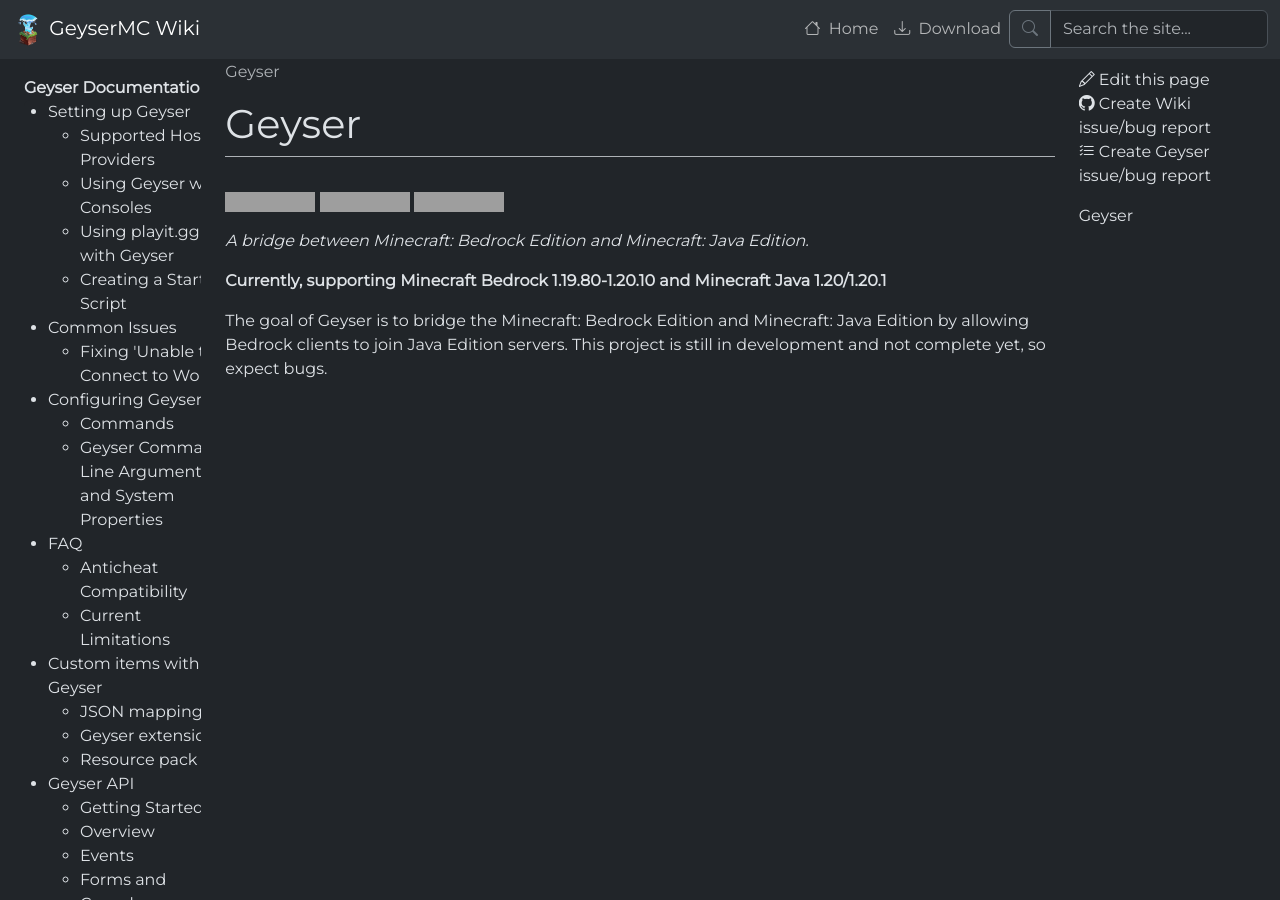
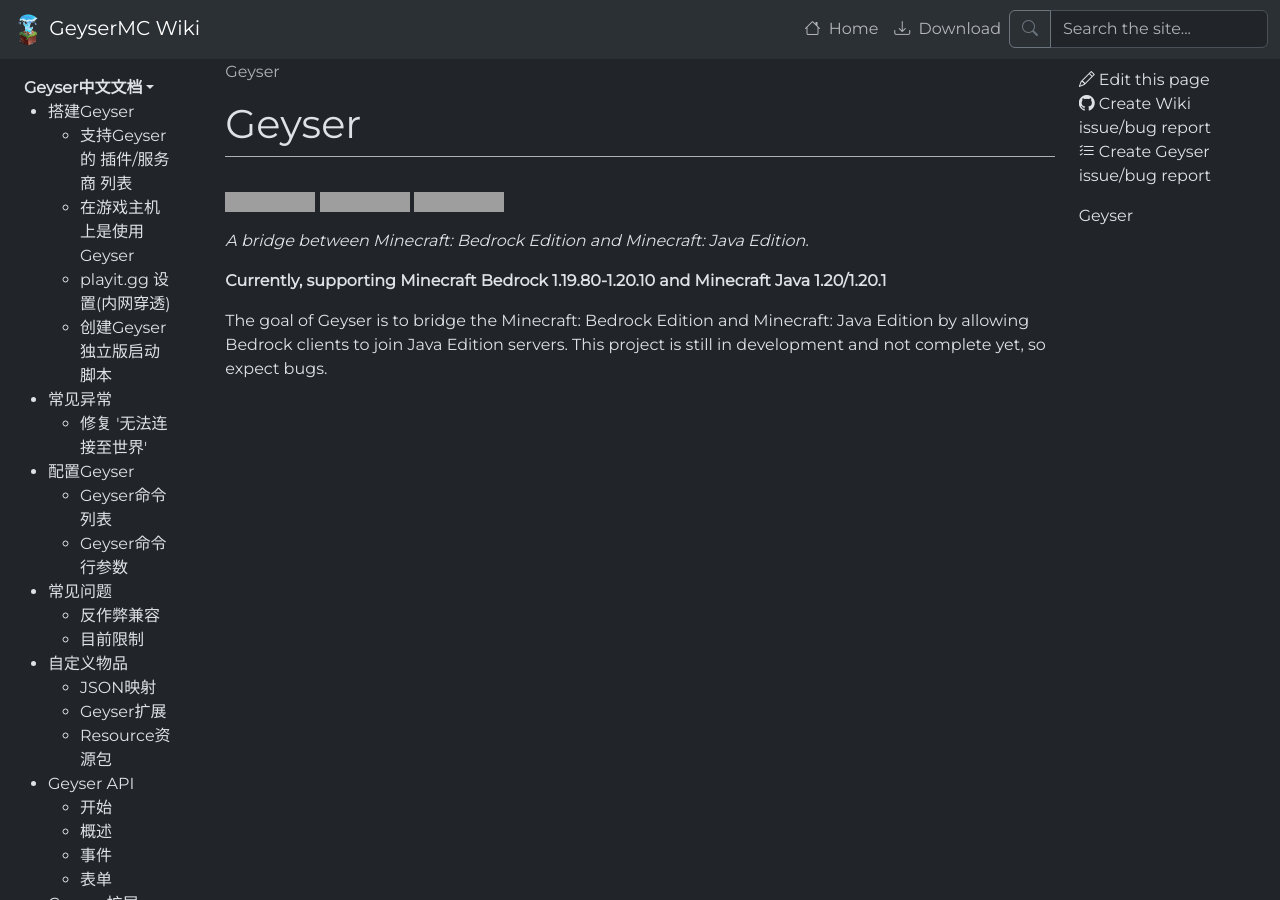
Before and after one commit to MinecraftChampions/GeyserChineseWiki, a Jekyll site: the page built from _docs/geyser/root.md, in a window 1280 px wide. Built offline with Jekyll 4.4.1, drawn with Linux system fonts in a browser that asks for light colours; grey boxes are pictures that could not be loaded.

Commit message:
Update toc.yml
Co-Authored-By: KisssStar <141255211+kisssstar@users.noreply.github.com>

```diff
--- a/_data/toc.yml
+++ b/_data/toc.yml
@@ -1,74 +1,74 @@
-- title: Geyser Documentation
+- title: Geyser中文文档
   url: "geyser/"
   links:
-    - title: Setting up Geyser
+    - title: 搭建Geyser
       url: "geyser/setup/"
       children:
-        - title: Supported Hosting Providers
+        - title: 支持Geyser的 插件/服务商 列表
           url: "geyser/supported-hosting-providers/"
-        - title: Using Geyser with Consoles
+        - title: 在游戏主机上是使用Geyser
           url: "geyser/using-geyser-with-consoles/"
-        - title: Using playit.gg with Geyser
+        - title: playit.gg 设置(内网穿透)
           url: "geyser/playit-gg/"
-        - title: Creating a Startup Script
+        - title: 创建Geyser独立版启动脚本
           url: "geyser/creating-a-startup-script/"
-    - title: Common Issues
+    - title: 常见异常
       url: "geyser/common-issues/"
       children:
-        - title: Fixing 'Unable to Connect to World'
+        - title: 修复 '无法连接至世界'
           url: "geyser/fixing-unable-to-connect-to-world/"
-    - title: Configuring Geyser
+    - title: 配置Geyser
       url: "geyser/understanding-the-config/"
       children:
-        - title: Commands
+        - title: Geyser命令列表
           url: "geyser/commands/"
-        - title: Geyser Command Line Arguments and System Properties
+        - title: Geyser命令行参数
           url: "geyser/geyser-command-line-arguments-and-system-properties/"
-    - title: FAQ
+    - title: 常见问题
       url: "geyser/faq/"
       children:
-        - title: Anticheat Compatibility
+        - title: 反作弊兼容
           url: "geyser/anticheat-compatibility/"
-        - title: Current Limitations
+        - title: 目前限制
           url: "geyser/current-limitations/"
-    - title: Custom items with Geyser
+    - title: 自定义物品
       url: "geyser/custom-items/"
       children:
-        - title: JSON mappings
+        - title: JSON映射
           url: "geyser/custom-items/#json-mappings"
-        - title: Geyser extensions
+        - title: Geyser扩展
           url: "geyser/custom-items/#geyser-extensions"
-        - title: Resource pack
+        - title: Resource资源包
           url: "geyser/custom-items/#resource-pack"
     - title: Geyser API
       url: "geyser/api/"
       children:
-        - title: Getting Started
+        - title: 开始
           url: "geyser/getting-started-with-the-api/"
-        - title: Overview
+        - title: 概述
           url: "geyser/api/#short-overview-of-the-api"
-        - title: Events
+        - title: 事件
           url: "geyser/events/"
-        - title: Forms and Cumulus
+        - title: 表单
           url: "geyser/forms/"
-    - title: Geyser Extensions
+    - title: Geyser 扩展
       url: "geyser/extensions/"
       children:
-        - title: Main class
+        - title: 主类
           url: "geyser/extensions/#creating-the-main-class"
-        - title: Creating Commands
+        - title: 注册命令
           url: "geyser/extensions/#creating-commands-with-geyser-extensions"
-    - title: Global API
+    - title: 全局API
       url: "geyser/global-api/"
 
-- title: Floodgate Documentation
+- title: Floodgate中文文档
   url: "floodgate/"
   links:
-    - title: "Setup"
+    - title: "打架呢"
       url: "floodgate/setup/"
-    - title: "Issues"
+    - title: "常见异常"
       url: "floodgate/issues/"
-    - title: "FAQ"
+    - title: "常见问题"
       url: "floodgate/faq/"
     - title: "Features"
       url: "floodgate/features/"
```
